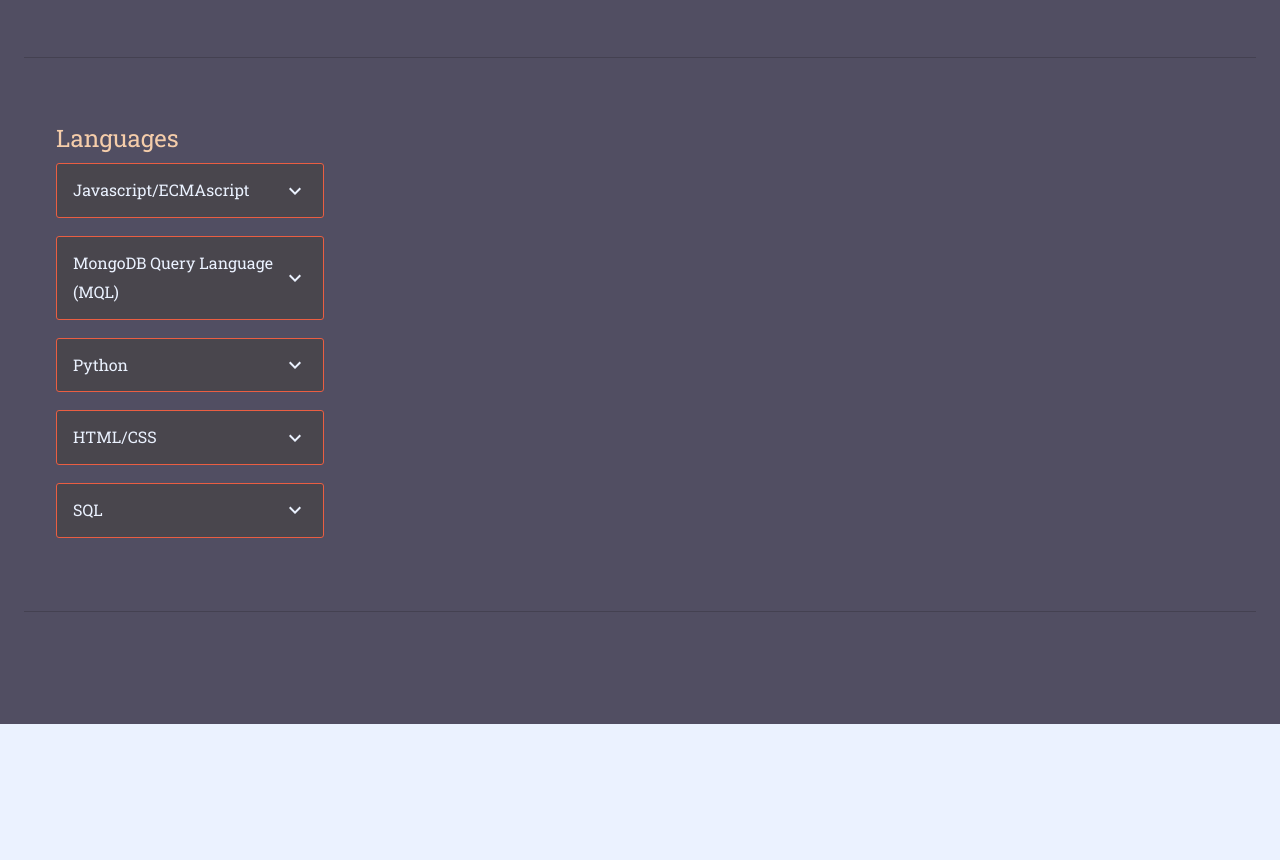
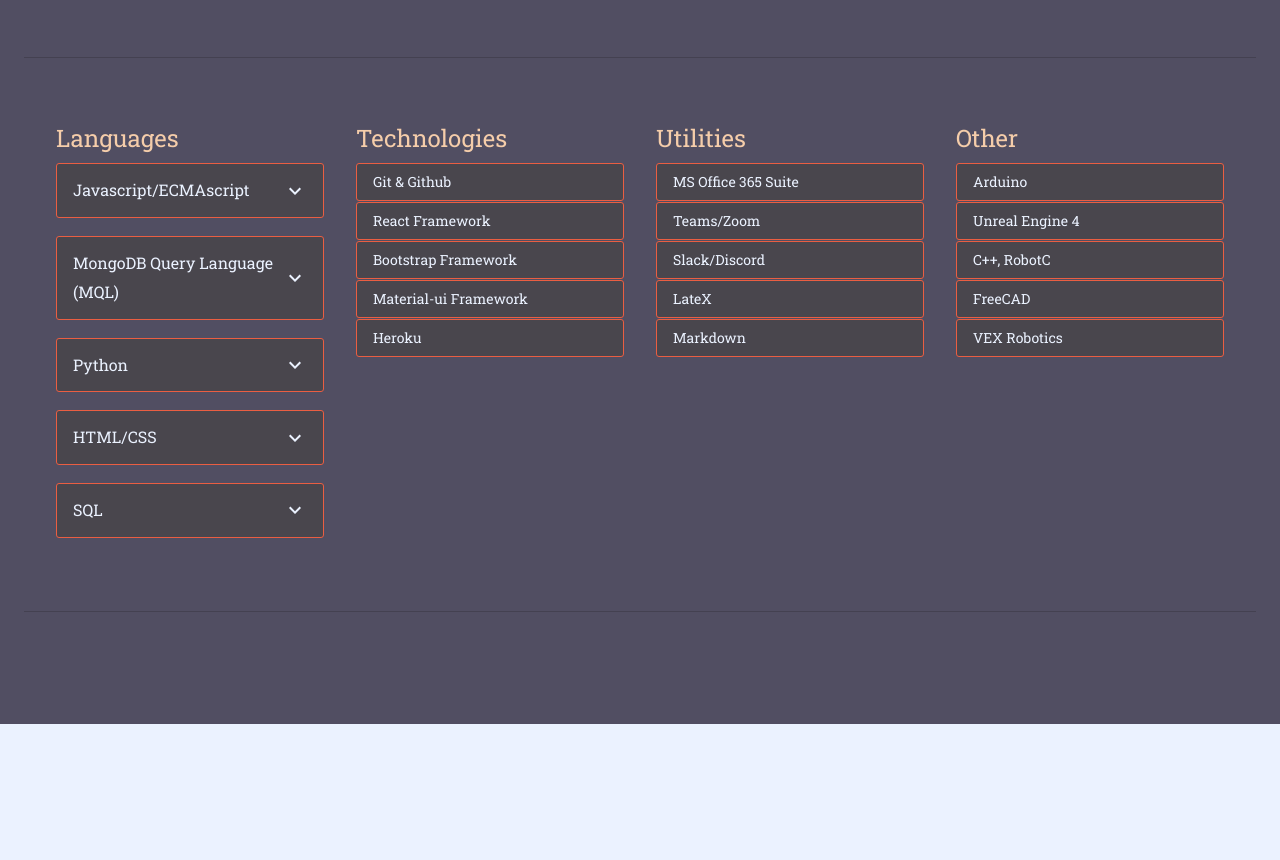
Before and after one commit to MasReed/personal-interactive-website, a React (Create React App) app: page /#about in a window 1280 px wide. Shown: the part 1114-1974 px from the top of the page. Built offline with nearby package versions, Linux system fonts and the light colour scheme.

Commit message:
update skill section titles

```diff
--- a/src/TechContent.jsx
+++ b/src/TechContent.jsx
@@ -90,13 +90,35 @@ export default function TechContent() {
           }
 
         </Grid>
+
+        {
+          Object.keys(techSkills).slice(1).map((key) => {
+            return (
+              <Grid item sm={3} key={key}>
+                <Typography className={classes.heading} variant='h5'>
+                  {key[0].toUpperCase() + key.slice(1)}
+                </Typography>
+                <List>
+                  {
+                    techSkills[key].map(item => (
+                      <ListItem
+                        key={item.toString()}
+                        className={classes.listItemStyle}
+                      >
+                        {item}
+                      </ListItem>
+                    ))
+                  }
+                </List>
+              </Grid>
+            )
+          })
+        }
       </Grid>
     </>
   )
 }
 
-//
-//
 // <Grid container spacing={4}>
 //   {
 //     Object.keys(techSkills).map((key) => {
```
